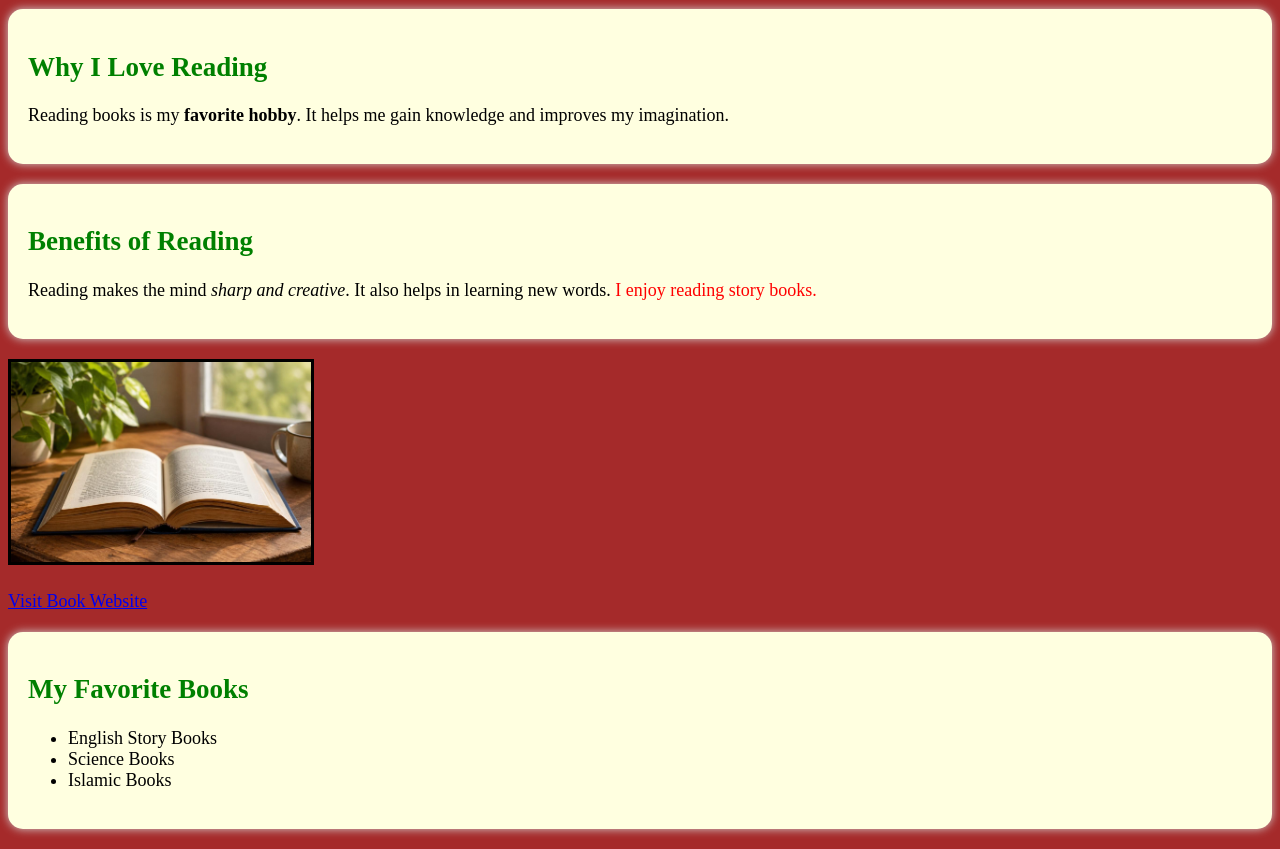
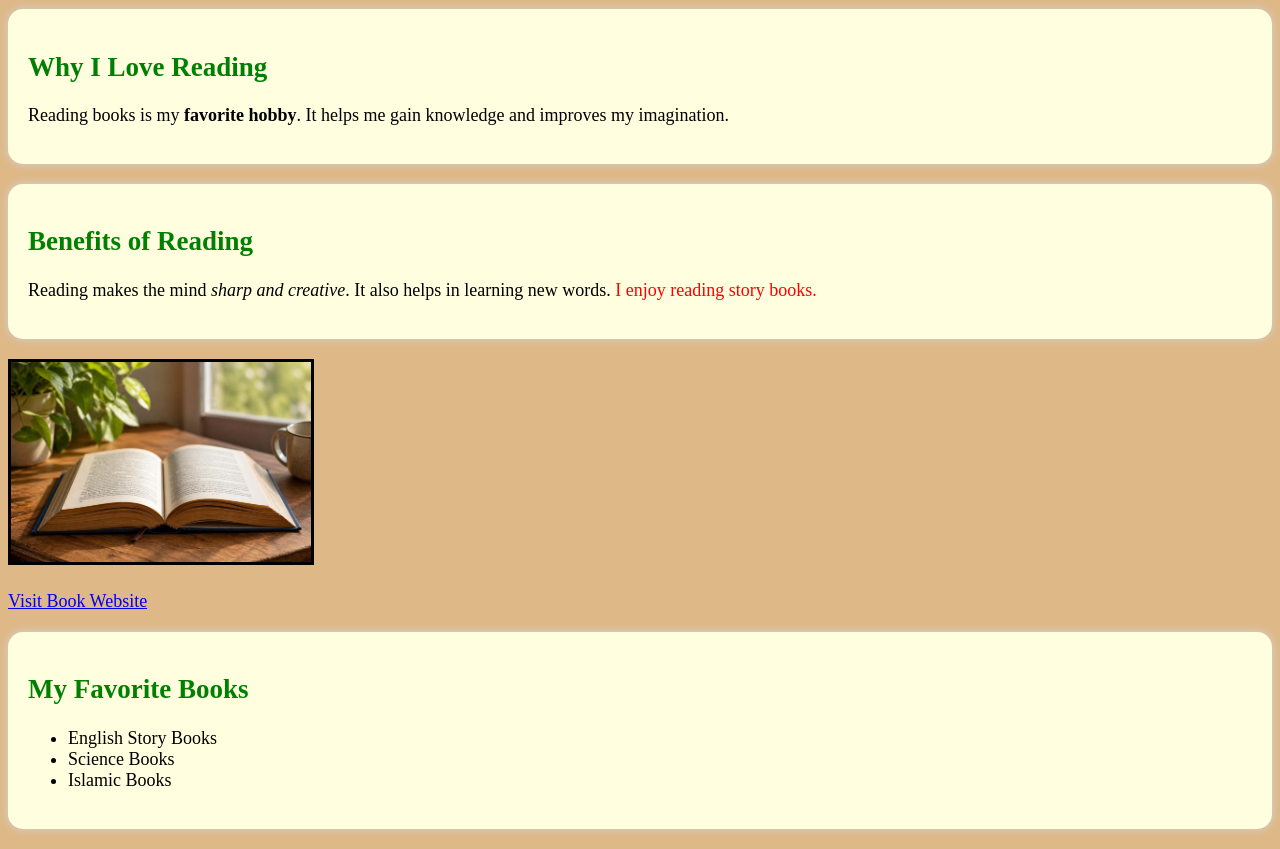
Before and after one commit to hibaa019/Hiba-HTML-assignment-, a plain HTML site: page index.html in a window 1280 px wide. Shown: the part 81-930 px from the top of the page. Drawn offline with Linux system fonts and the light colour scheme.

Commit message:
Update style.css

```diff
--- a/style.css
+++ b/style.css
@@ -1,5 +1,5 @@
 body {
-  background-color: brown;
+  background-color: burlywood;
   font-size: 18px;
 }
 
```
